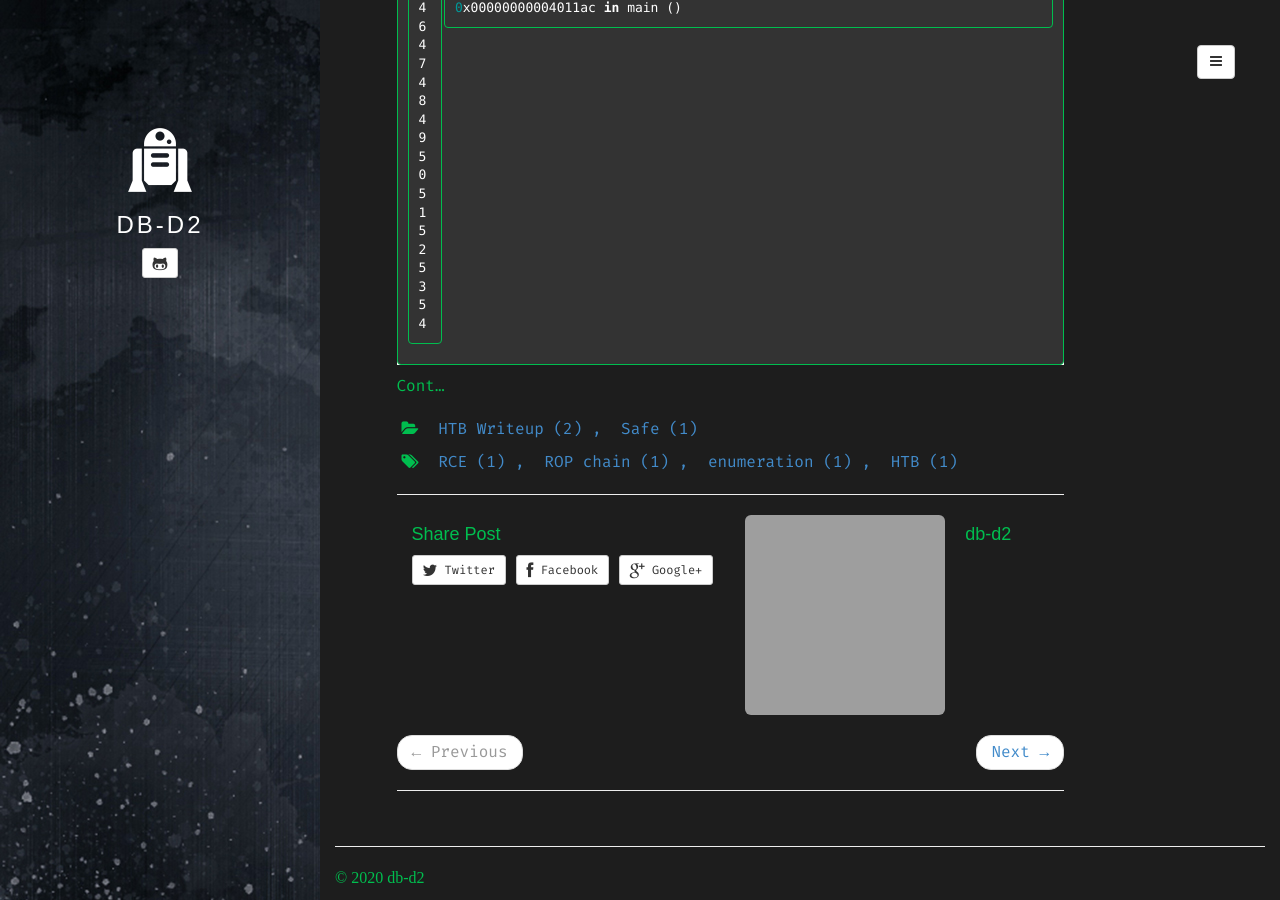
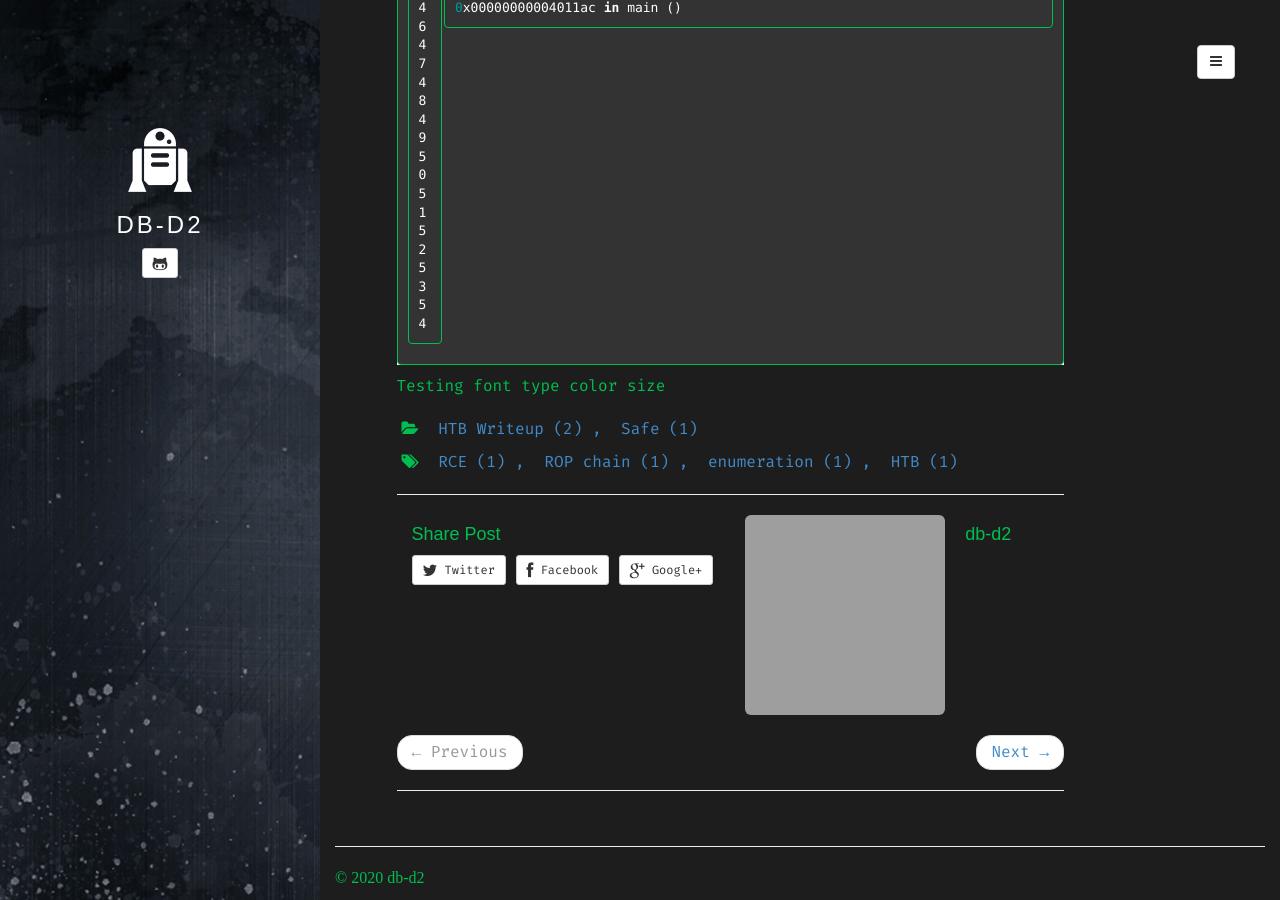
Before and after one commit to db-d2/db-d2.github.io, a Jekyll site: the page built from _posts/2019-08-30-safe.md, in a window 1280 px wide and 900 px high, scrolled down 7186 px. Built offline with Jekyll 4.4.1, drawn with Linux system fonts in a browser that asks for light colours; some web fonts are replaced; grey boxes are pictures that could not be loaded.

Commit message:
Update 2019-08-30-safe.md

```diff
--- a/_posts/2019-08-30-safe.md
+++ b/_posts/2019-08-30-safe.md
@@ -234,4 +234,4 @@ Stopped reason: SIGSEGV
 0x00000000004011ac in main ()
 {% endhighlight %}
 
-Cont...
+Testing font type color size
```
